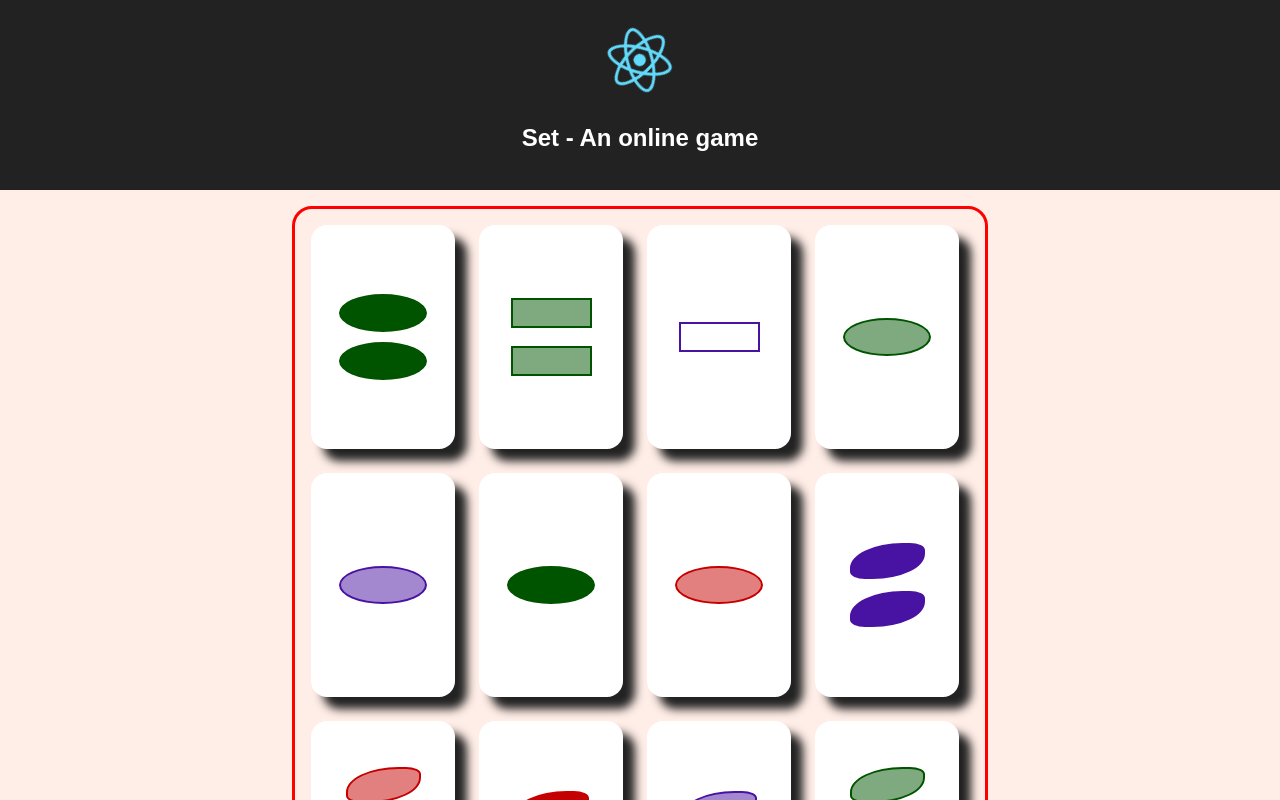
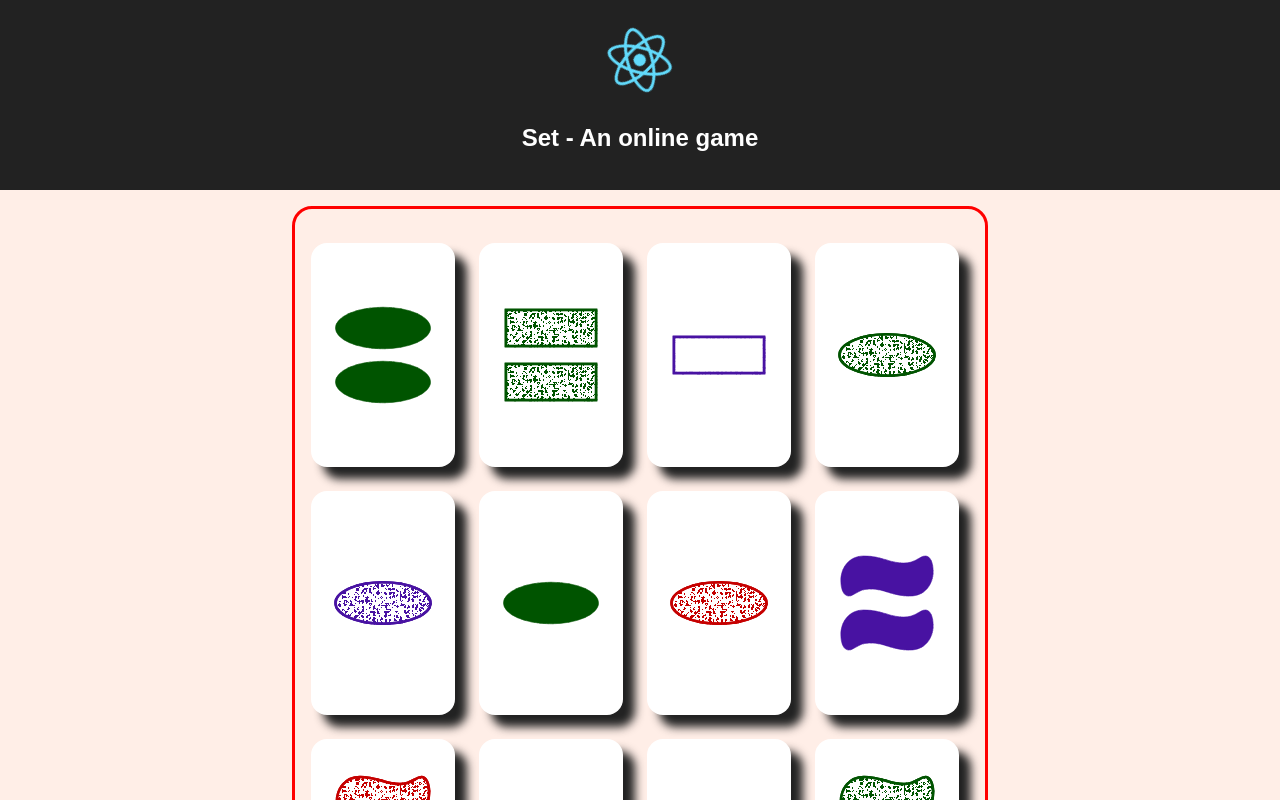
Before and after one commit to HildoBijl/Set, a React (Create React App) app: page / in a window 1280 px wide. Shown: the top 800 px of the page. Built offline with nearby package versions, Linux system fonts and the light colour scheme.

Commit message:
Finish setting up cards with proper shapes

```diff
--- /dev/null
+++ b/src/assets/ShapeDefinitions.js
@@ -0,0 +1,48 @@
+import React, { Component } from 'react'
+
+export default class ShapeDefinitions extends Component {
+  render() {
+    return (
+      <svg width="0" height="0">
+        <defs>
+          <filter id="dots">
+            <feTurbulence baseFrequency=".08" numOctaves="2" result="turbulence" seed="13" />
+            <feColorMatrix type="matrix" values="0.42 0.42 0.42 0.42 0 0.42 0.42 0.42 0.42 0 0.42 0.42 0.42 0.42 0 0 0 0 0 1" in="turbulence" result="greyscale" />
+            <feComponentTransfer in="greyscale" result="saturated">
+              <feFuncR type="discrete" tableValues="0 1" />
+              <feFuncG type="discrete" tableValues="0 1" />
+              <feFuncB type="discrete" tableValues="0 1" />
+            </feComponentTransfer>
+          </filter>
+          <mask id="dotMask" x="0" y="0" width="468" height="175.5">
+            <rect x="0" y="0" width="468" height="175.5" fill="#000000" filter="url(#dots)" />
+          </mask>
+          <symbol id="wavePath" viewBox="0 0 468 175.5">
+            <path className="wave" d="M84,102.75c0,-40 25,-80 75,-80c60,0 80,23 130,23c40,0 50,-23 70,-23c15,0 25,20 25,50c0,40 -25,80 -75,80c-60,0 -80,-23 -130,-23c-40,0 -50,23 -70,23c-15,0 -25,-20 -25,-50z" />
+          </symbol>
+          <symbol id="wave" viewBox="0 0 468 175.5">
+            <use href="#wavePath" />
+            <use href="#wavePath" fill="currentColor" mask="url(#dotMask)" />
+            <use href="#wavePath" fill="none" />
+          </symbol>
+          <symbol id="ellipsePath" viewBox="0 0 468 175.5">
+            <ellipse cx="234" cy="87.75" rx="154.5" ry="67.5" />
+          </symbol>
+          <symbol id="ellipse" viewBox="0 0 468 175.5">
+            <use href="#ellipsePath" />
+            <use href="#ellipsePath" fill="currentColor" mask="url(#dotMask)" />
+            <use href="#ellipsePath" fill="none" />
+          </symbol>
+          <symbol id="rectPath" viewBox="0 0 468 175.5">
+            <rect x="87.5" y="29" width="293" height="117.5" />
+          </symbol>
+          <symbol id="rect" viewBox="0 0 468 175.5">
+            <use href="#rectPath" />
+            <use href="#rectPath" fill="currentColor" mask="url(#dotMask)" />
+            <use href="#rectPath" fill="none" />
+          </symbol>
+        </defs>
+      </svg>
+    )
+  }
+}
--- a/src/components/Card/Card.css
+++ b/src/components/Card/Card.css
@@ -49,58 +49,40 @@
 }
 
 .card .shape {
-  border: 2px solid black;
   box-sizing: border-box;
+  height: 6.75vh;
+  width: 100%;
 }
 
-.card.prop20 .shape {
-  border-radius: 0px;
-  height: 30px;
-  margin: 9px auto;
-  width: 81px;
-}
-.card.prop21 .shape {
-  border-bottom-left-radius: 100%;
-  border-bottom-right-radius: 100%;
-  border-top-left-radius: 100%;
-  border-top-right-radius: 100%;
-  height: 38px;
-  margin: 5px auto;
-  width: 88px;
-}
-.card.prop22 .shape {
-  border-radius: 70% 20%;
-  height: 36px;
-  margin: 6px auto;
-  width: 75px;
+.card.prop00 .shape use {
+  stroke: #c60000;
+  fill: #c60000;
+  color: #c60000;
 }
 
-.card.prop00 .shape {
-  border-color: rgba(198,0,0,1);
-}
-.card.prop00.prop30 .shape {
-  background: rgba(198,0,0,1);
-}
-.card.prop00.prop31 .shape {
-  background: rgba(198,0,0,0.5);
+.card.prop01 .shape use {
+  stroke: #005400;
+  fill: #005400;
+  color: #005400;
 }
 
-.card.prop01 .shape {
-  border-color: rgba(0,84,0,1);
-}
-.card.prop01.prop30 .shape {
-  background: rgba(0,84,0,1);
-}
-.card.prop01.prop31 .shape {
-  background: rgba(0,84,0,0.5);
+.card.prop02 .shape use {
+  stroke: #4812a2;
+  fill: #4812a2;
+  color: #4812a2;
 }
 
-.card.prop02 .shape {
-  border-color: rgba(72,18,162,1);
+.card.prop30 .shape use {
+  color: transparent;
 }
-.card.prop02.prop30 .shape {
-  background: rgba(72,18,162,1);
+
+.card.prop31 .shape use {
+  fill: none;
+  stroke-width: 8px;
 }
-.card.prop02.prop31 .shape {
-  background: rgba(72,18,162,0.5);
+
+.card.prop32 .shape use {
+  color: transparent;
+  fill: none;
+  stroke-width: 8px;
 }
--- a/src/components/Card/Card.js
+++ b/src/components/Card/Card.js
@@ -7,7 +7,11 @@ export default class Card extends Component {
   render() {
     const card = this.props.details
     const numberOfShapes = card[1] + 1
-    const arr = new Array(numberOfShapes).fill(0).map((v,i) => <div key={i} className="shape"></div>)
+    const arr = new Array(numberOfShapes).fill(0).map((v,i) => (
+      <svg key={i} className="shape" xmlns="http://www.w3.org/2000/svg">
+        <use xlinkHref={'#'+['rect','ellipse','wave'][card[2]]} />
+      </svg>
+    ))
     return (
       <div onClick={this.props.onClick} className={
           classnames(
--- a/src/components/Set/Set.js
+++ b/src/components/Set/Set.js
@@ -7,6 +7,7 @@ import classnames from 'classnames'
 import { indexToProp, keyToPos, calculatePoints } from '../../logic/setGame.js'
 import setActions from '../../actions/setGame.js'
 
+import ShapeDefinitions from '../../assets/ShapeDefinitions.js'
 import Card from '../Card/Card.js'
 
 class Set extends Component {
@@ -53,10 +54,11 @@ class Set extends Component {
           {gameOver: this.props.gameOver}
         )}
       >
-        {/*}<div className="info">
+        <ShapeDefinitions />
+        {/*<div className="info">
           <div className="score">Score: {Math.round(this.props.score)} + {Math.round(this.state.pointsLeft)}</div>
           <div className="setsLeft">Sets left: {27 - (cardsUsed - table.length) / 3}</div>
-        </div> TODO: PUT BACK */}
+        </div> TODO: PUT BACK*/}
         <div className="cards">
           {table.map((cardIndex, pos) => <Card
             key={cardIndex}
```
